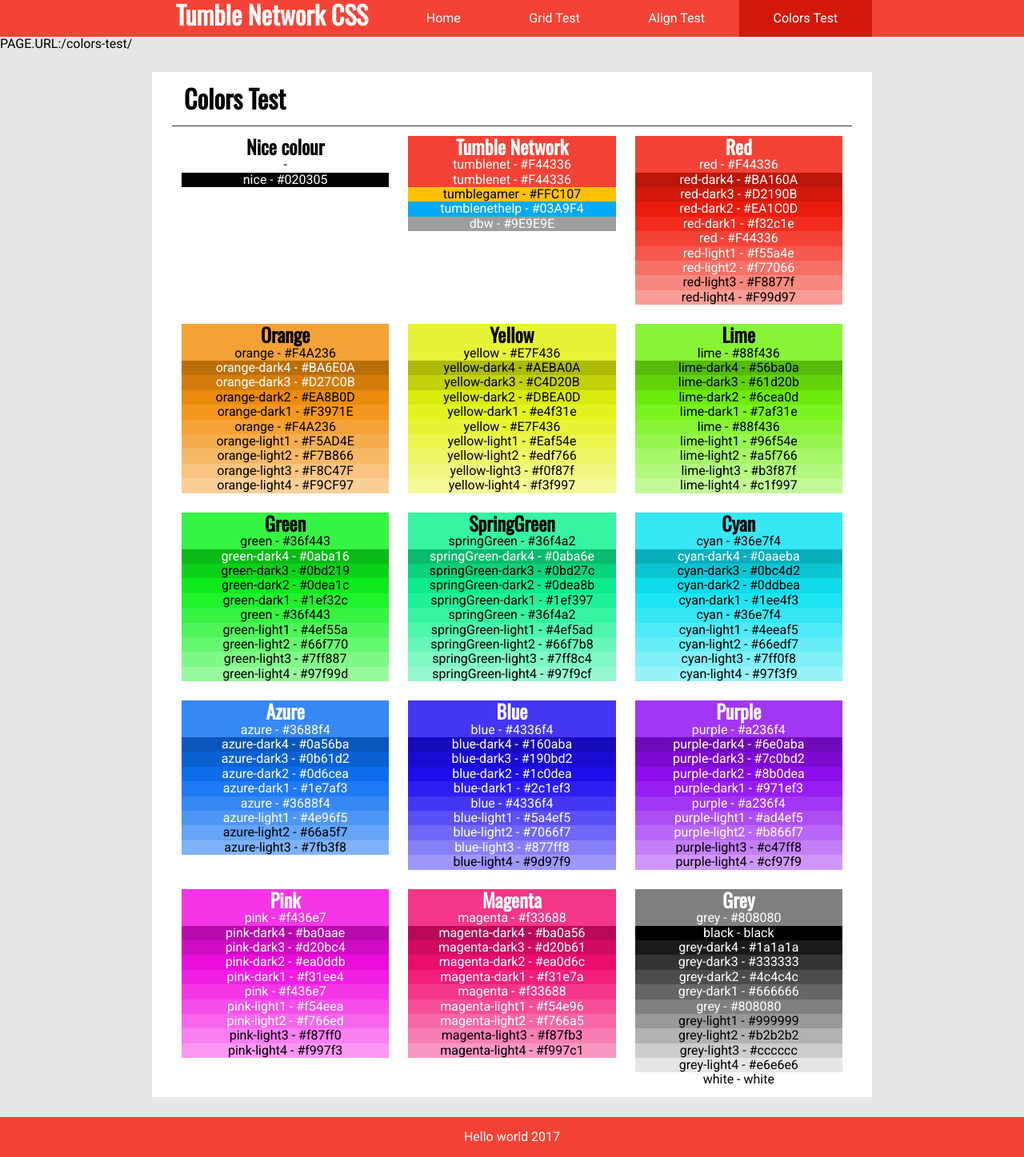
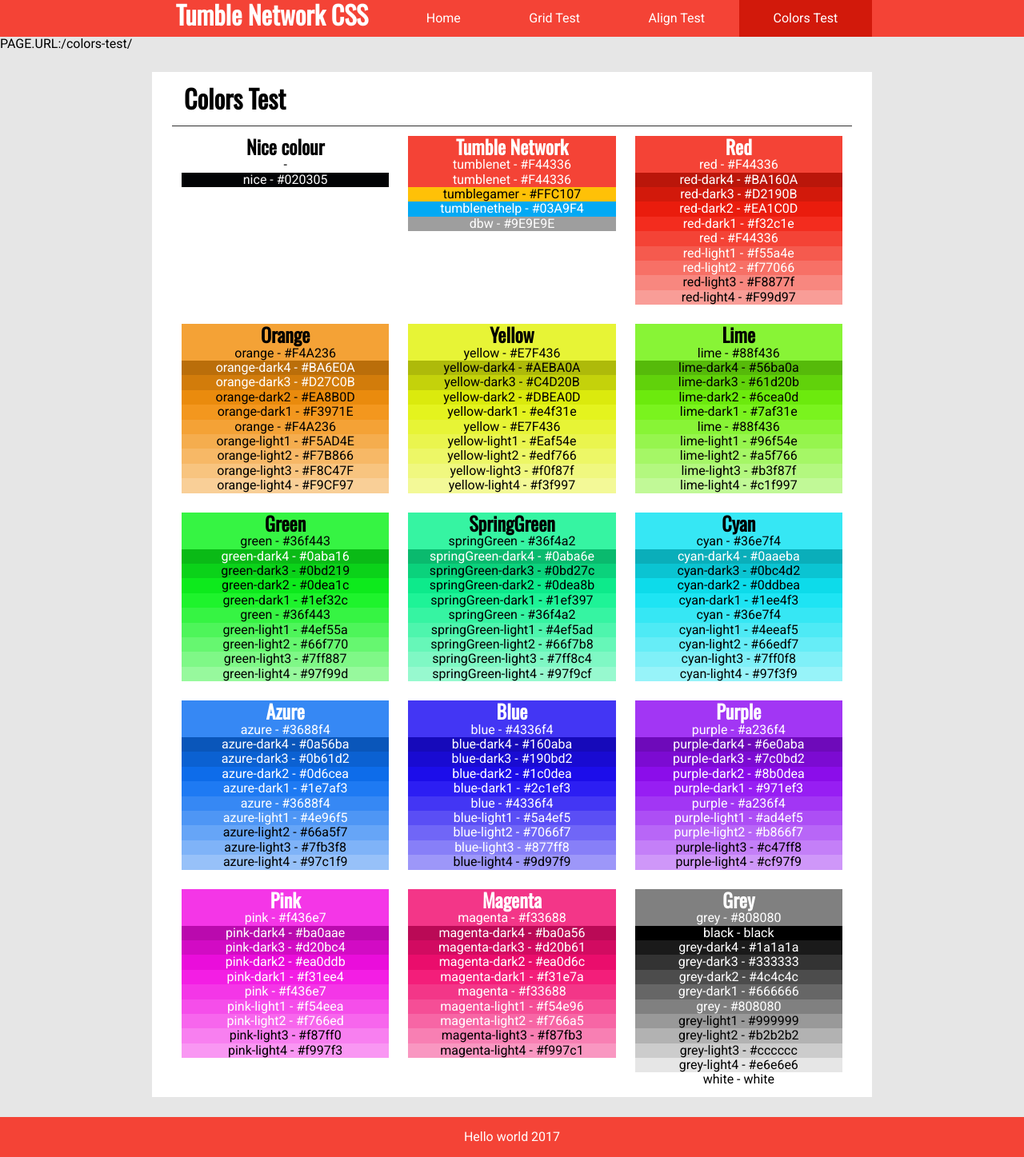
Before and after one commit to tumblenet/tumblenet-css, a Jekyll site: the page built from colors-test.html, in a window 1280 px wide. Shown: the whole page at 80% size. Built offline with Jekyll 4.4.1, drawn with Linux system fonts in a browser that asks for light colours.

Commit message:
added azure-light4

```diff
--- a/_data/css.yml
+++ b/_data/css.yml
@@ -214,6 +214,8 @@ colors:
     value: "#66a5f7"
   - name: azure-light3
     value: "#7fb3f8"
+  - name: azure-light4
+    value: "#97c1f9"
 - name: Blue
   main: 4
   colors:
```
